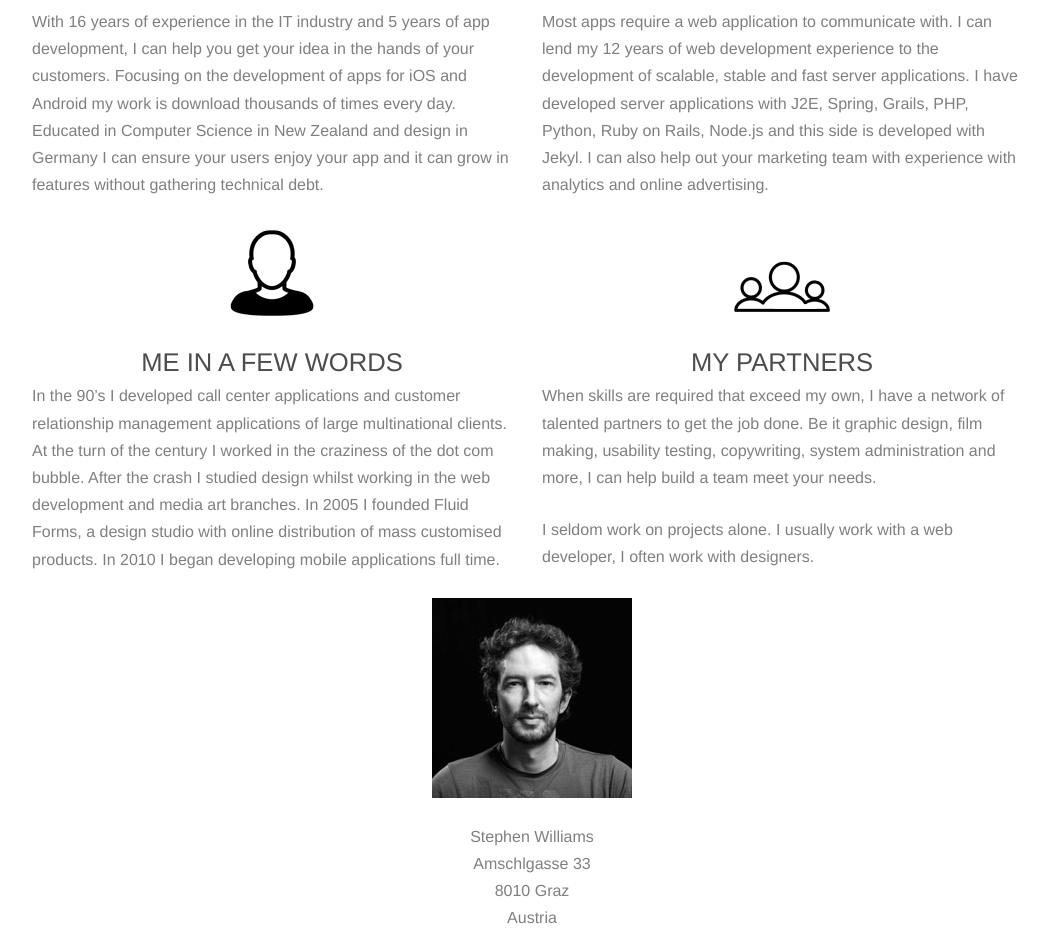
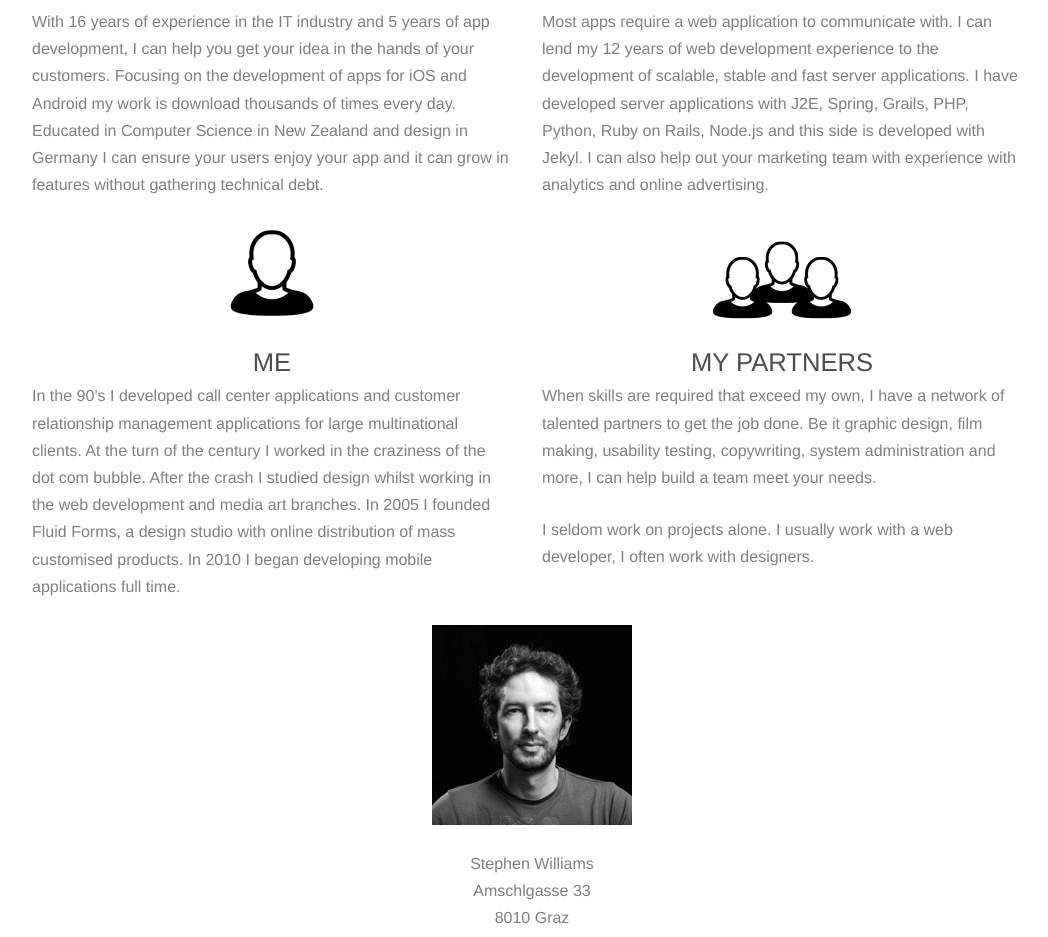
Before and after one commit to onato/onato.github.io, a Jekyll site: the page built from _posts/pages/2014-05-07-about_onato.md, in a window 1280 px wide. Shown: the part 392-1329 px from the top of the page, without its empty margins (108-1156 px from the left). Built offline with Jekyll 4.4.1, drawn with Linux system fonts in a browser that asks for light colours; nearby versions of some CDN libraries.

Commit message:
Add tips

```diff
--- a/_posts/pages/2014-05-07-about_onato.md
+++ b/_posts/pages/2014-05-07-about_onato.md
@@ -25,8 +25,8 @@
 
 ![Me](/images/icons/me.png){: .aligncenter}
 
-##Me in a few words
-In the 90's I developed call center applications and customer relationship management applications of large multinational clients. At the turn of the century I worked in the craziness of the dot com bubble. After the crash I studied design whilst working in the web development and media art branches. In 2005 I founded Fluid Forms, a design studio with online distribution of mass customised products. In 2010 I began developing mobile applications full time.
+##Me
+In the 90's I developed call center applications and customer relationship management applications for large multinational clients. At the turn of the century I worked in the craziness of the dot com bubble. After the crash I studied design whilst working in the web development and media art branches. In 2005 I founded Fluid Forms, a design studio with online distribution of mass customised products. In 2010 I began developing mobile applications full time.
 </div>
 
 <div class="one_half column last" markdown="1">
--- a/css/onato.css
+++ b/css/onato.css
@@ -10,6 +10,9 @@
 
 a {
   color: #FF6600;
+}
+a:hover {
+  color: #666666;
 }
 
 #logo {
```
Also changed, not shown: _layouts/tip.html (added, +31 -0 lines), _posts/tips/2014-05-21-man.md (added, +23 -0 lines), images/icons/team.png.
